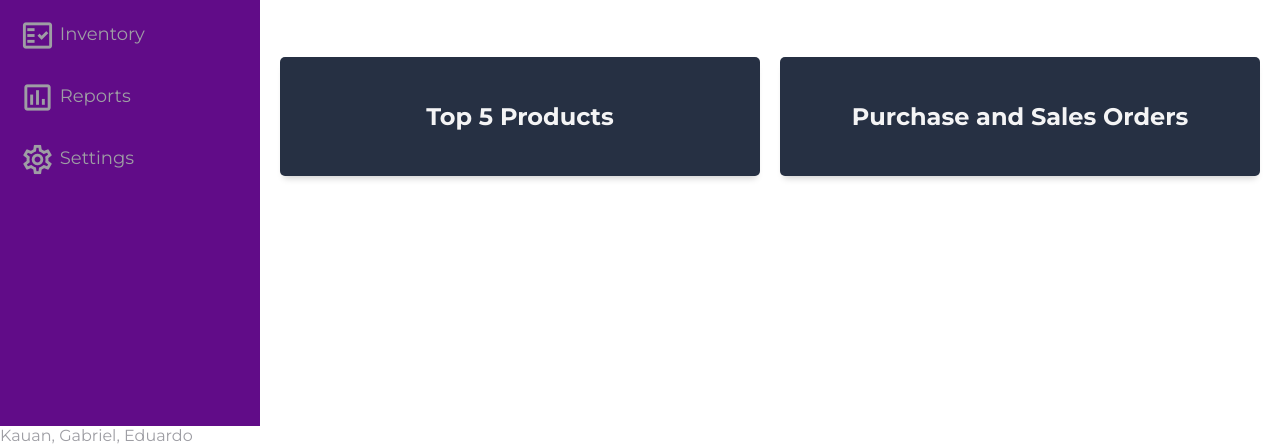
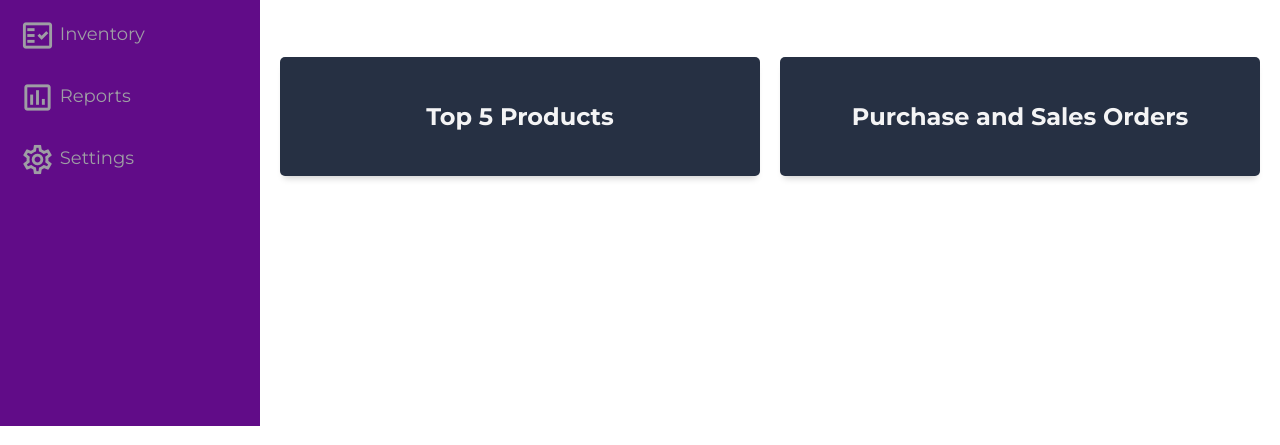
Before and after one commit to Tanottauro/Projeto-P2, a plain HTML site: page Release/index.html in a window 1280 px wide. Shown: the part 374-819 px from the top of the page. Drawn offline with nearby package versions, Linux system fonts and the light colour scheme; a script that the page names is missing.

Commit message:
TIrei essa merda da linha 269

```diff
--- a/Release/index.html
+++ b/Release/index.html
@@ -266,7 +266,6 @@
       <!-- End Main -->
 
     </div>
-    <footer>Kauan, Gabriel, Eduardo</footer>
     <!-- Scripts -->
     <!-- ApexCharts -->
     <script src="https://cdnjs.cloudflare.com/ajax/libs/apexcharts/3.35.5/apexcharts.min.js"></script>
```
